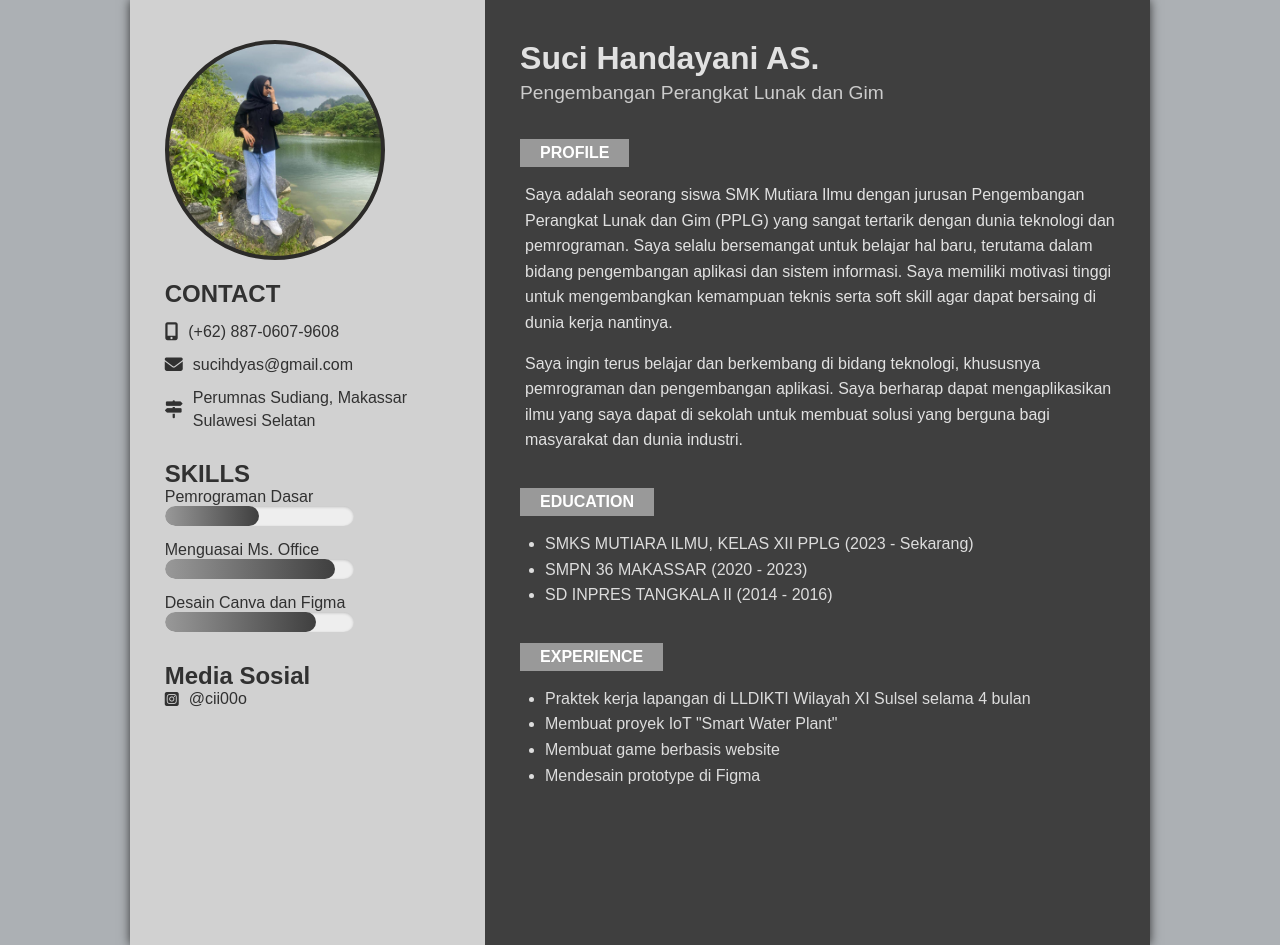
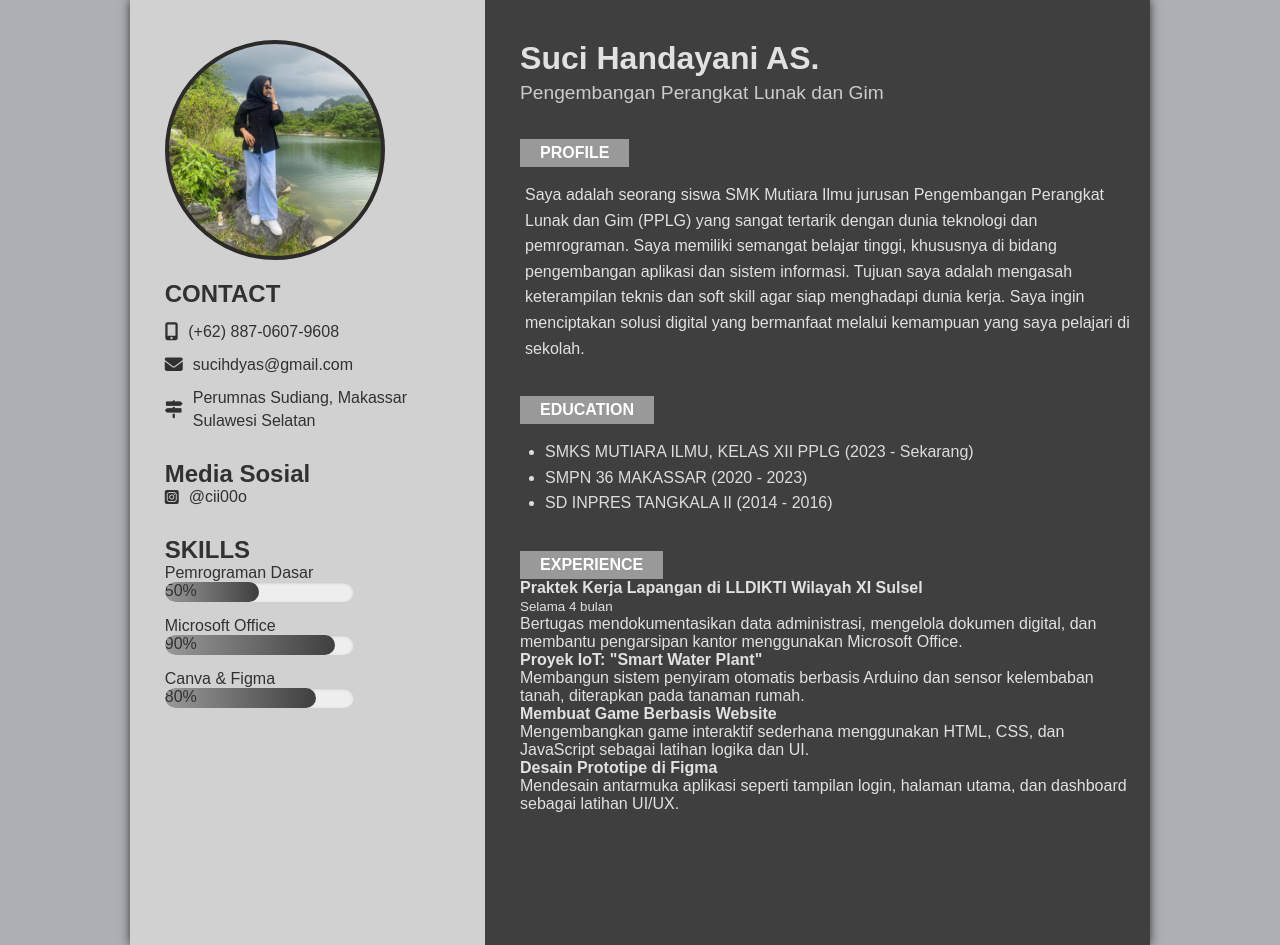
Before and after one commit to cici456-ctrl/suci00oo, a plain HTML site: page index.html in a window 1280 px wide. Drawn offline with Linux system fonts and the light colour scheme.

Commit message:
Update index.html

```diff
--- a/index.html
+++ b/index.html
@@ -9,7 +9,7 @@
 </head>
 <body>
     <div class="container">
-        <!-- Left Card -->
+
         <div class="card-one">
             <div class="profile"></div>
 
@@ -31,29 +31,6 @@
                     </div>
                 </div>
             </div>
-
-            <div class="personal-box">
-                <h2>SKILLS</h2>
-                <div class="skill">
-                    <p>Pemrograman Dasar</p>
-                    <div class="pbarcontainer">
-                        <div class="pbar1" style="width: 50%;"></div>
-                    </div>
-                </div>
-                <div class="skill">
-                    <p>Menguasai Ms. Office</p>
-                    <div class="pbarcontainer">
-                        <div class="pbar2" style="width: 90%;"></div>
-                    </div>
-                </div>
-                <div class="skill">
-                    <p>Desain Canva dan Figma</p>
-                    <div class="pbarcontainer">
-                        <div class="pbar3" style="width: 80%;"></div>
-                    </div>
-                </div>
-            </div>
-
             <div class="social-box">
                 <h2>Media Sosial</h2>
                 <div class="Medsos">
@@ -61,9 +38,38 @@
                     <div class="text">@cii00o</div>
                 </div>
             </div>
+
+            <div class="personal-box">
+            <h2>SKILLS</h2>
+            <div class="skill">
+                <p>Pemrograman Dasar</p>
+                <div class="pbarcontainer">
+                    <div class="pbar pbar1" style="width: 50%;">
+                        <span class="percentage">50%</span>
+                    </div>
+                </div>
+            </div>
+
+            <div class="skill">
+                <p>Microsoft Office</p>
+                <div class="pbarcontainer">
+                    <div class="pbar pbar2" style="width: 90%;">
+                        <span class="percentage">90%</span>
+                    </div>
+                </div>
+            </div>
+
+            <div class="skill">
+                <p>Canva & Figma</p>
+                <div class="pbarcontainer">
+                    <div class="pbar pbar3" style="width: 80%;">
+                        <span class="percentage">80%</span>
+                    </div>
+                </div>
+            </div>
+        </div>
         </div>
 
-        <!-- Right Card -->
         <div class="card-two">
             <div class="head-title">
                 <h1>Suci Handayani AS.</h1>
@@ -71,14 +77,12 @@
             </div>
 
             <div class="group-1">
-                <div class="box">PROFILE</div>
-                <div class="desc">
-                    Saya adalah seorang siswa SMK Mutiara Ilmu dengan jurusan Pengembangan Perangkat Lunak dan Gim (PPLG) yang sangat tertarik dengan dunia teknologi dan pemrograman. Saya selalu bersemangat untuk belajar hal baru, terutama dalam bidang pengembangan aplikasi dan sistem informasi. Saya memiliki motivasi tinggi untuk mengembangkan kemampuan teknis serta soft skill agar dapat bersaing di dunia kerja nantinya.
-                </div>
-                <div class="desc">
-                    Saya ingin terus belajar dan berkembang di bidang teknologi, khususnya pemrograman dan pengembangan aplikasi. Saya berharap dapat mengaplikasikan ilmu yang saya dapat di sekolah untuk membuat solusi yang berguna bagi masyarakat dan dunia industri.
-                </div>
-            </div>
+    <div class="box">PROFILE</div>
+    <div class="desc profile-desc">
+        Saya adalah seorang siswa SMK Mutiara Ilmu jurusan Pengembangan Perangkat Lunak dan Gim (PPLG) yang sangat tertarik dengan dunia teknologi dan pemrograman. Saya memiliki semangat belajar tinggi, khususnya di bidang pengembangan aplikasi dan sistem informasi. Tujuan saya adalah mengasah keterampilan teknis dan soft skill agar siap menghadapi dunia kerja. Saya ingin menciptakan solusi digital yang bermanfaat melalui kemampuan yang saya pelajari di sekolah.
+    </div>
+</div>
+
 
             <div class="group-2">
                 <div class="box">EDUCATION</div>
@@ -93,13 +97,40 @@
 
             <div class="group-3">
                 <div class="box">EXPERIENCE</div>
-                <div class="desc">
-                    <ul>
-                        <li>Praktek kerja lapangan di LLDIKTI Wilayah XI Sulsel selama 4 bulan</li>
-                        <li>Membuat proyek IoT "Smart Water Plant"</li>
-                        <li>Membuat game berbasis website</li>
-                        <li>Mendesain prototype di Figma</li>
-                    </ul>
+                <div class="timeline">
+
+                <div class="timeline-item">
+                     <div class="bullet"></div>
+                        <div class="timeline-content">
+                        <strong>Praktek Kerja Lapangan di LLDIKTI Wilayah XI Sulsel</strong><br />
+                        <small>Selama 4 bulan</small><br />
+                        Bertugas mendokumentasikan data administrasi, mengelola dokumen digital, dan membantu pengarsipan kantor menggunakan Microsoft Office.
+                    </div>
+                </div>
+
+                 <div class="timeline-item">
+                     <div class="bullet"></div>
+                        <div class="timeline-content">
+                        <strong>Proyek IoT: "Smart Water Plant"</strong><br />
+                        Membangun sistem penyiram otomatis berbasis Arduino dan sensor kelembaban tanah, diterapkan pada tanaman rumah.
+                    </div>
+                </div>
+
+                <div class="timeline-item">
+                    <div class="bullet"></div>
+                        <div class="timeline-content">
+                        <strong>Membuat Game Berbasis Website</strong><br />
+                        Mengembangkan game interaktif sederhana menggunakan HTML, CSS, dan JavaScript sebagai latihan logika dan UI.
+                    </div>
+                </div>
+
+                <div class="timeline-item">
+                    <div class="bullet"></div>
+                    <div class="timeline-content">
+                        <strong>Desain Prototipe di Figma</strong><br />
+                        Mendesain antarmuka aplikasi seperti tampilan login, halaman utama, dan dashboard sebagai latihan UI/UX.
+                    </div>
+                </div>
                 </div>
             </div>
         </div>
```
